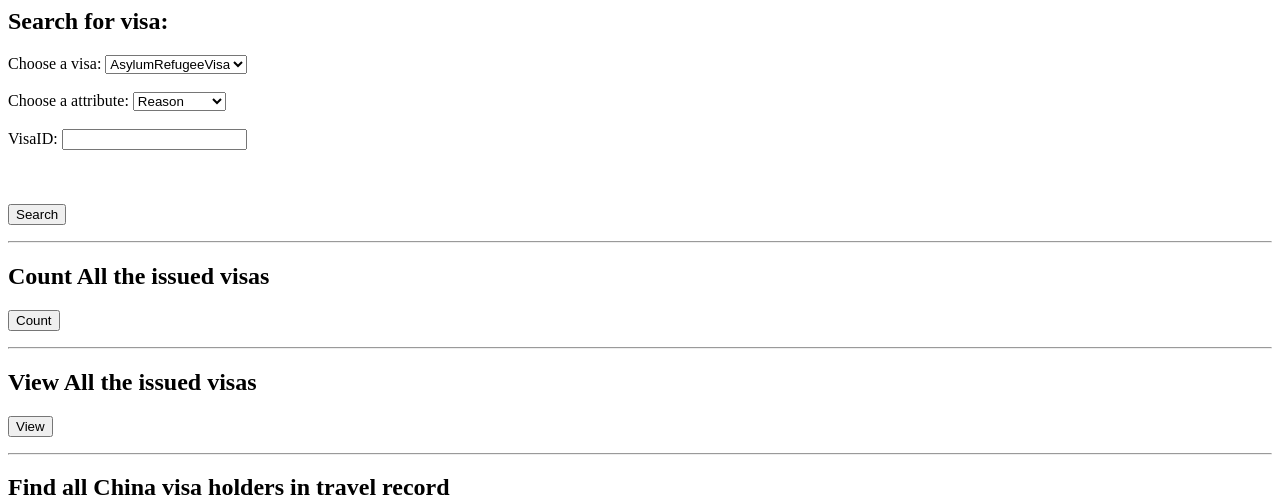
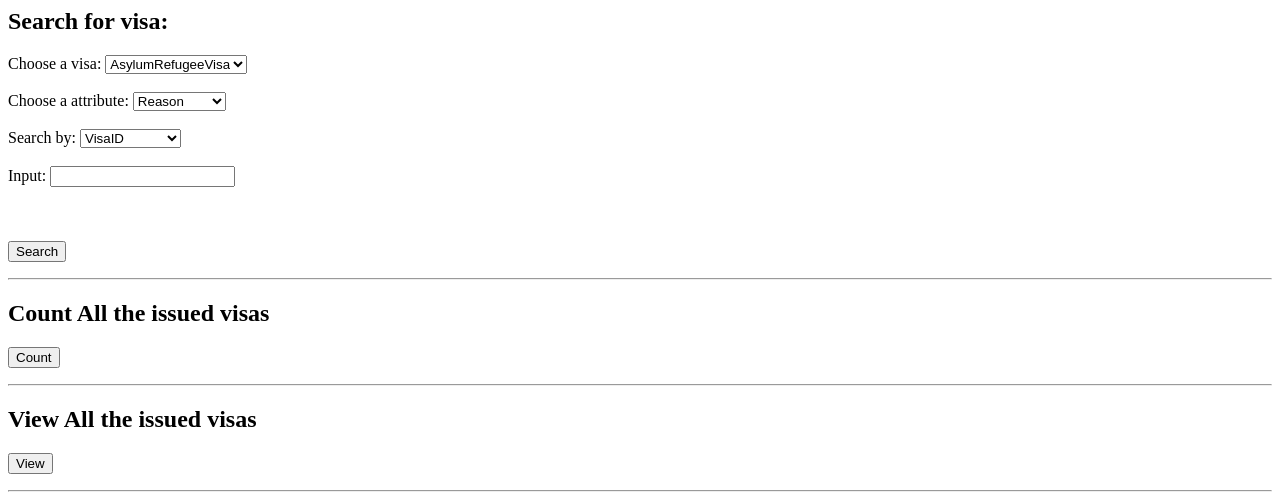
Before and after one commit to Shawn-Xihao-Wu/Modeling-Canadian-Immigration-System-in-SQL-and-PHP-CPSC-304, a PHP site: page /issued_visas.php in a window 1280 px wide. Shown: the top 502 px of the page. Run offline with PHP 8.4, Linux system fonts and the light colour scheme; data that the repository does not hold is empty.

Commit message:
update for selection

```diff
--- a/issued_visas.php
+++ b/issued_visas.php
@@ -163,9 +163,10 @@
 
         $visa = trim($_POST['visa']);
         $attribute = trim($_POST['attribute']);
-        $VisaID = trim($_POST['VisaID']);
+        $searchItem = trim($_POST['searchItem']);
+        $input = trim($_POST['input']);
 
-        $result = executePlainSQL("SELECT " .$attribute. " FROM " .$visa. " WHERE VisaID = '" .$VisaID. "'");
+        $result = executePlainSQL("SELECT " .$attribute. " FROM " .$visa. " v, VisaFromIssue vf WHERE v.VisaID=vf.VisaID AND vf." .$searchItem. " = '" .$input. "'");
 
         $viewSelectedStatement = printSelectedTuples($result);
     }
@@ -194,7 +195,7 @@
         global $db_conn, $viewTravelRecordStatement;
 
         $result = executePlainSQL("SELECT VisaID
-                                    FROM TravelHistoryRecordsTravelsBy
+                                    FROM TravelHistoryRecordsTravelsBy t
                                     WHERE NOT EXISTS (SELECT h.VisaID
                                                         FROM Holds h
                                                         WHERE NOT EXISTS (SELECT a.ApplicantID
@@ -267,7 +268,14 @@
               <option value="InstitutionID">InstitutionID</option>
           </select> <br /><br />
 
-          VisaID: <input type="text" name="VisaID"> <br /><br />
+          <label for="searchItem">Search by: </label>
+          <select id="searchItem" name="searchItem" class="form-control">
+              <option value="VisaID">VisaID</option>
+              <option value="ApplicationID">ApplicationID</option>
+              <option value="ECID">ECID</option>
+          </select> <br /><br />
+
+          Input: <input type="text" name="input"> <br /><br />
           </select> <br /><br />
 
           <input type="submit" value="Search" name="searchSubmit"></p>
```
